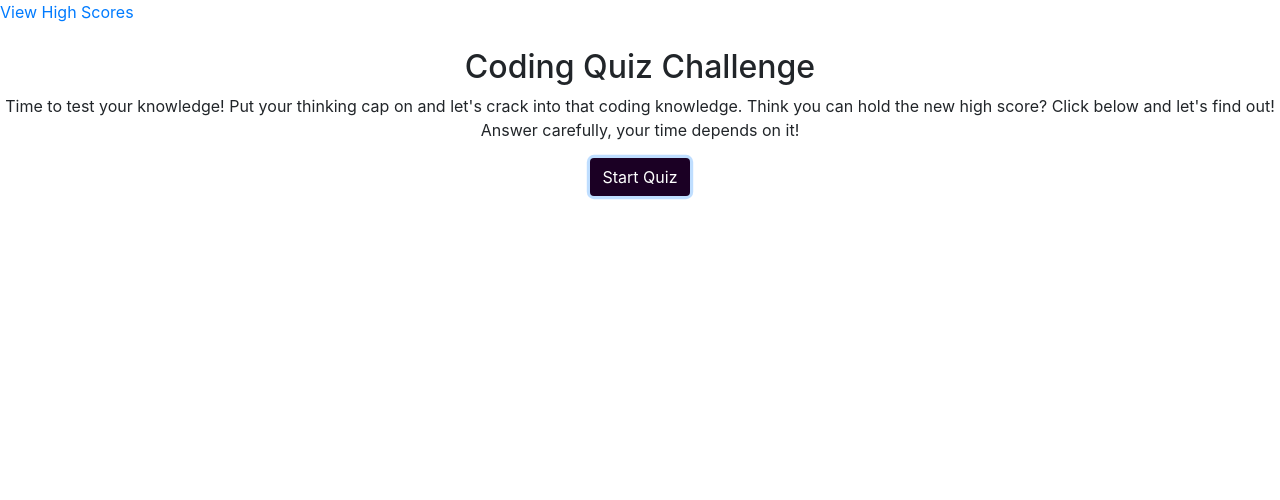
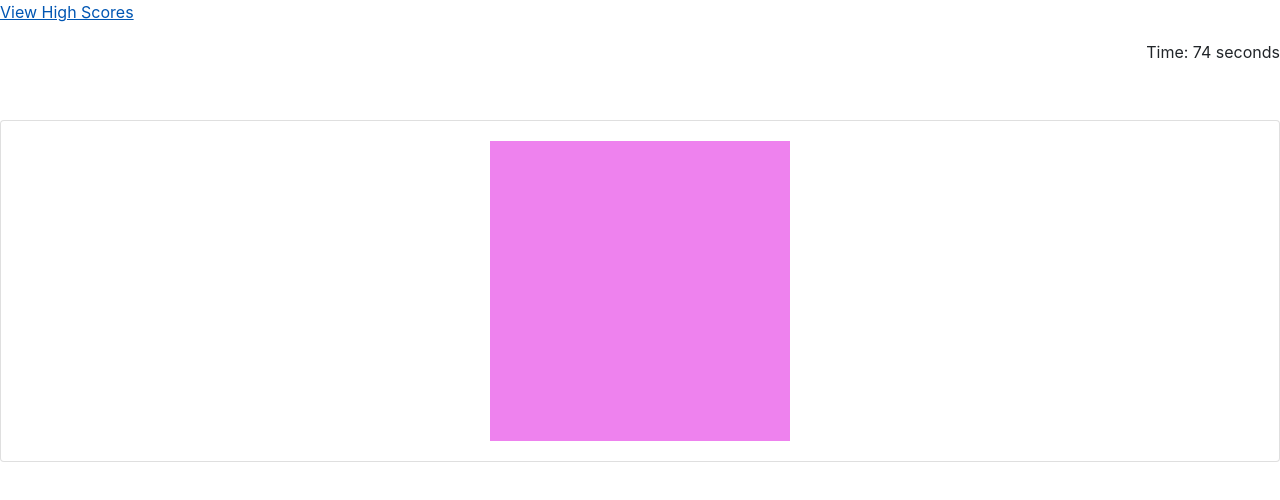
Before and after one commit to EmiStew14/quiz-me, a plain HTML site: page index.html in a window 1280 px wide. Both pictures are taken after a click on the button "Start Quiz". Drawn offline with nearby package versions, Linux system fonts and the light colour scheme.

Commit message:
fixed timer malfuntion, added attributes and another box to place questions in

```diff
--- a/assets/css/style.css
+++ b/assets/css/style.css
@@ -1,6 +1,12 @@
+.btn {
+    background:#32A852;
+}
 .btn:hover {
-    background-color: blueviolet;
+    background-color: #A6FF6F;
 }
-.btn {
-    background:#1B0024;
+#questions-box {
+    display: none;
+    width: 300px;
+    height: 300px;
+    background-color: violet;
 }
--- a/assets/script.js
+++ b/assets/script.js
@@ -1,20 +1,89 @@
-function startTimer(duration, display) {
-    var timer = duration, seconds;
-    setInterval(function () {
-        seconds = parseInt(timer % 60, 10);
+var timer = document.getElementById("time");
+var main = document.getElementById("main");
+var quizbtn = document.getElementById("start");
+var questions = [
+  {
+    q: "What data type is not supported by JavaScript",
+    c: ["Undefined", "String", "Boolean", "Character"],
+    a: "Character",
+  },
+  {
+    q: "Which identifier allow an object to be defined",
+    c: ["{}", "[]", "=", '"()"'],
+    a: "{}",
+  },
+  {
+    q:
+      "_____ is created whenever a variable that is defined outside the current scope is accessed from within some inner scope. In JavaScript, this is created every time a function is created.",
+    c: ["Parameter", "Callback", "Closure", "Variable"],
+    a: "Closure",
+  },
+  {
+    q:
+      "What will be the output of the following code: var Output = (function(x) {Delete X;return X;} ) (0); console.log(output);",
+    c: ["1", "0", "x", "undefined"],
+    a: "0",
+  },
+  {
+    q:
+      "what would be the output of the following code: //nfe (named function expression) var Foo = Function Bar() { return 7; }; typeof Bar();",
+    c: ["null", "7", "refrence error", "undefined"],
+    a: "refrence error",
+  },
+];
+    var list = $("p");
 
-        seconds = seconds < 10 ? "0" + seconds : seconds;
+for (var i = 0; i < questions[0].c.length; i++) {
+  var choice = $("p");
+  $("ol").append("<li>" + questions[0].c[i] + "</li>");
+     }
+    answers = [[0].a, [1].a, [2].a, [3].a, [4].a];
+    console.log(answers);
 
-        display.textContent = minutes + ":" + seconds;
+for (var i = 0; i < answers; i++) {
+  if (questions === answers[i]) questions = true;
+}
+console.log(answers);
 
-        if (--timer < 0) {
-            timer = duration;
-        }
-    }, 1000);
+function time() {
+  var timeLeft = 75;
+
+  // Use the `setInterval()` method to call a function to be executed every 1000 milliseconds
+  var timeInterval = setInterval(function () {
+    // As long as the `timeLeft` is greater than 1
+    if (timeLeft > 1) {
+      // Set the `textContent` of `timerEl` to show the remaining seconds
+      timer.textContent = timeLeft + " seconds";
+      // Decrement `timeLeft` by 1
+      timeLeft--;
+    } else if (timeLeft === 1) {
+      // When `timeLeft` is equal to 1, rename to 'second' instead of 'seconds'
+      timer.textContent = timeLeft + " second ";
+      timeLeft--;
+    } else {
+      // Once `timeLeft` gets to 0, set `timerEl` to an empty string
+      timer.textContent = "" ;
+      // Use `clearInterval()` to stop the timer
+      clearInterval(timeInterval);
+      // Call the `displayMessage()` function
+    }
+  }, 1000);
+
+  if (questions === answers) {
+    console.log("Correct");
+  } else {
+    console.log("WRONG");
+    timeLeft - 20;
+  }
 }
-
-window.onload = function () {
-    var  = 60 * 5,
-        display = document.querySelector('#time');
-    startTimer(fiveMinutes, display);
-};
+function beginQuiz() {
+   // $("#quiz-card").hide();
+   document.getElementById("quiz-card").setAttribute("style","display:none");
+   document.getElementById("questions-box").setAttribute("style","display:block");
+   document.getElementById("quesions-box").write("questions");
+}
+$(quizbtn).on("click",()=>{
+    time();
+    beginQuiz();
+});
+//$(quizbtn).on("click", questions());
--- a/index.html
+++ b/index.html
@@ -11,28 +11,32 @@
 
 <body>
     <header>
-        <a href= "#high-scores">View High Scores</a>
-        <div class="timer">
+        <div class="d-flex align-items-start flex-column bd-highlight mb-3">
+        <a href= "./assets/index.html">View High Scores</a>
+        </div>
+        <div class="d-flex align-items-end flex-column bd-highlight mb-3">
             <!--Time entered here-->
+            <p id="timer">
+                Time: <span id="time"></span>
+            </p>
         </div>
     </header>
     <br>
-    <main class="quiz-body">
-        <div class="row">
-        <div class="col-12">
-        <div class="coding-quiz-challenge">
-            <h2 class="text-center"> Coding Quiz Challenge</h2>
+    <main class="quiz-body card justify-content-center col-12">
+        <div class="coding-quiz-challenge card-body mx-auto col-12-sm col-8-md col-6-lg col-3-xl">
+            <div id="quiz-card" class="justify-content-center">
+                <h2 class="text-center text-white bg-secondary">Test Your Coding</h2>
                     <p class="text-center">
                      Time to test your knowledge! Put your thinking cap on and let's crack into that coding knowledge.
                     Think you can hold the new high score? Click below and let's find out! Answer carefully, your time depends on it!
                     </p>
-        </div>
-        <div class="text-center">
-        <button type="button" class="btn text-white">Start Quiz</button>
+                <div class="text-center mx-auto justify-content-center col-6">
+                    <button type="button" id="start" class="btn text-white">Start Quiz</button>
             </div>
         </div>
-        </div>
+        <div id="questions-box"></div>
     </main>
+    <script src="https://ajax.googleapis.com/ajax/libs/jquery/3.5.1/jquery.min.js"></script>
     <script src="./assets/script.js"></script>
 </body>
 </html>
```
Also changed, not shown: assets/index.html (+9 -11 lines). Lines whose indentation alone changed are shown as unchanged.
